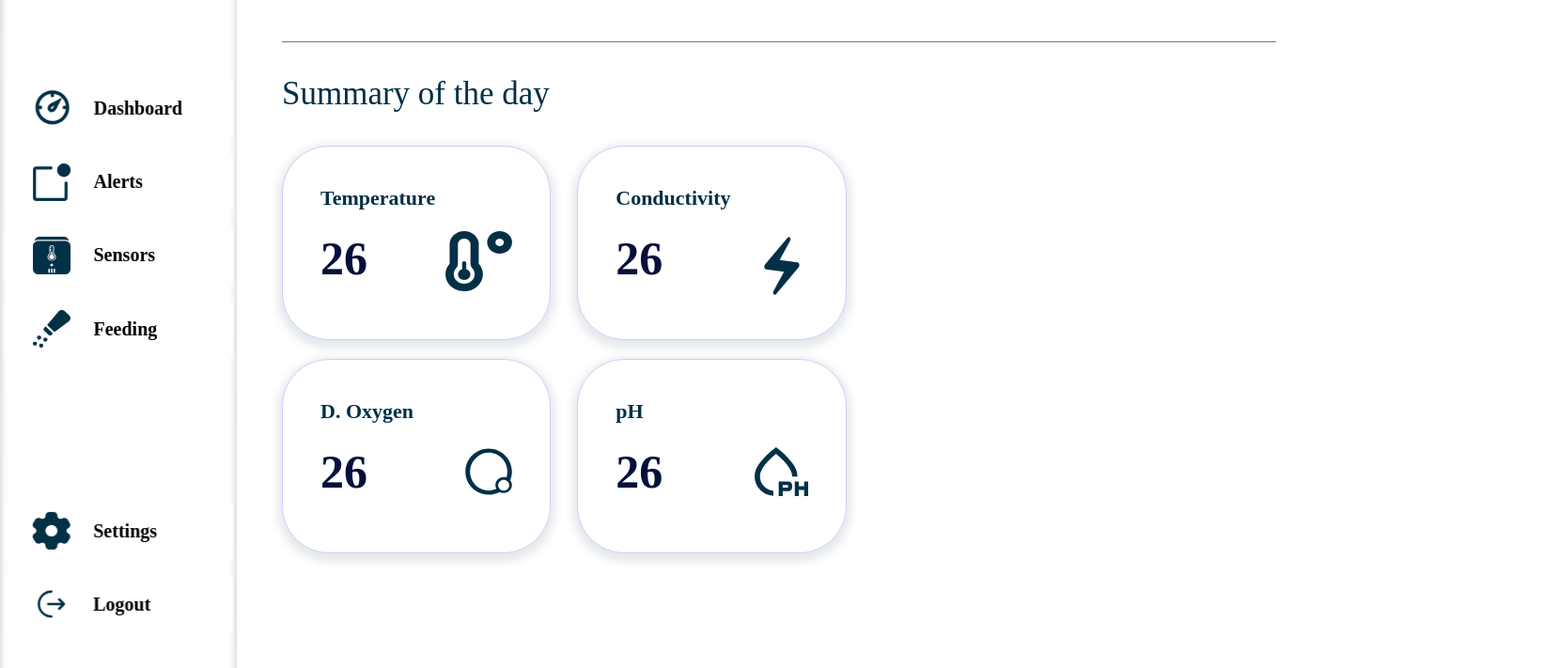
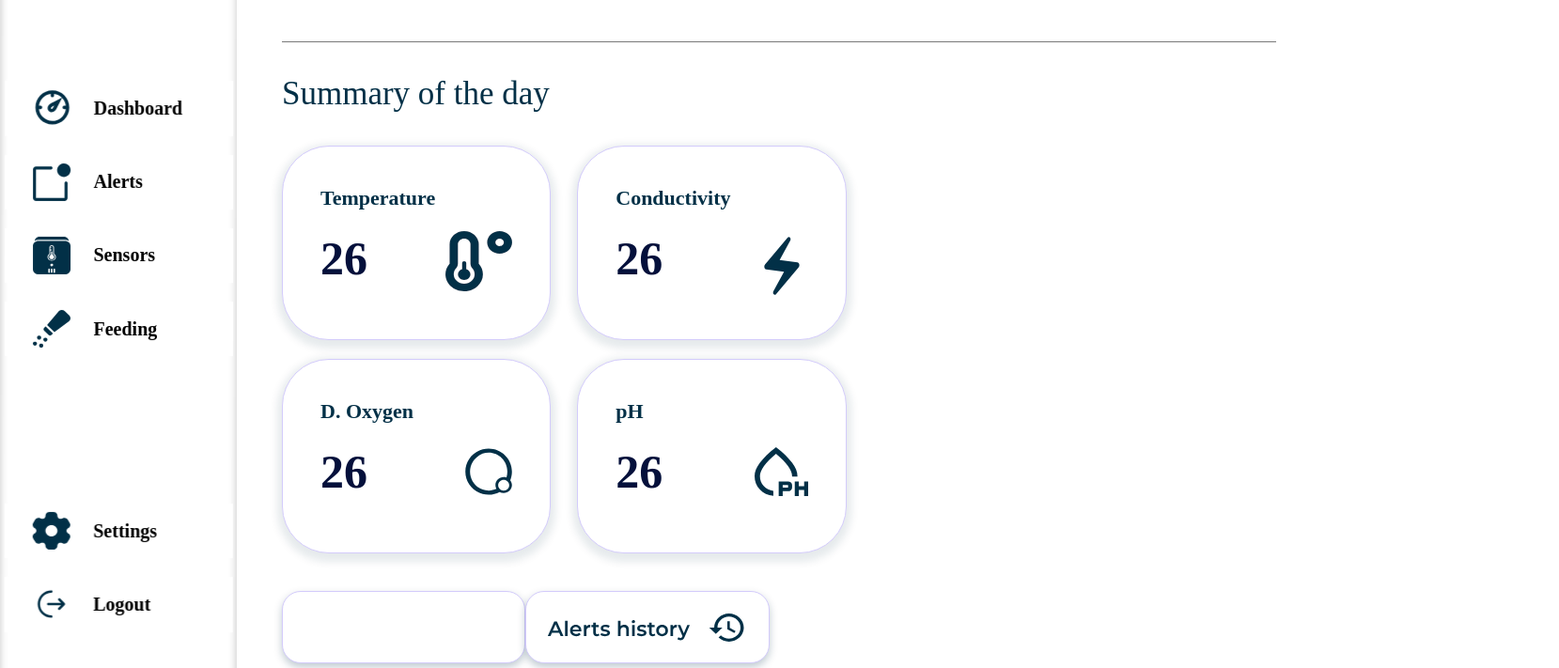
Before and after one commit to MerieemZitouni/FishFlow, a React (Create React App) app: page /alertes in a window 1280 px wide. Shown: the part 89-800 px from the top of the page at 94% size, 1659 px wide, since content can reach past the window. Built offline with nearby package versions, Linux system fonts and the light colour scheme.

Commit message:
grid alertes fixed

```diff
--- a/src/Pages/Alertes/Alertes.js
+++ b/src/Pages/Alertes/Alertes.js
@@ -3,7 +3,7 @@ import styles from './Alertes.module.css';
 import Select from 'react-select';
 import ParameterCard from './ParameterCard';
 
-const Alertes = () => {
+const Alertes = ({ nbAlertes }) => {
 
     const optionBassin = [
         { value: '1', label: 'Bassin 1' },
@@ -56,7 +56,7 @@ const Alertes = () => {
            styles={styleSelect}
            placeholder="Bassin"
            />
-           <img src="assets/notif0.svg" alt="notif" style={{marginLeft: '100px'}} />
+           <img src="assets/notif0.svg" alt="notif" style={{marginLeft: '60px'}} />
            <h4 className={styles.text1} style={{marginLeft: '30px'}}>user user</h4>
            <img src="assets/user.svg" alt="user image" width="48.76" height="47" style={{marginLeft: '30px'}} />
 
@@ -74,7 +74,7 @@ const Alertes = () => {
 
         <div className={styles.graphicContainer}>
 
-         <div>
+         <div className={styles.graphicCol1}>
         <h3 className={styles.title2}>Summary of the day</h3>
         <div className={styles.gridCards}>
            <ParameterCard
@@ -99,6 +99,16 @@ const Alertes = () => {
              iconPath='/assets/phIcon.svg'
               parameterName='pH'
              />
+
+            </div>
+
+            <div className={styles.secondRow}>
+
+            <div className={styles.historyButton} >{nbAlertes}</div>
+            <div className={styles.historyButton}>
+            <img src="assets/historyAlertButton.svg" alt="history" />
+            </div>
+
             </div>
         </div>
 
--- a/src/Pages/Alertes/Alertes.module.css
+++ b/src/Pages/Alertes/Alertes.module.css
@@ -2,7 +2,6 @@
     display: flex;
     flex-direction: column;
     align-items: flex-start;
-    width: 100%;
     margin-left: 300px;
 }
 .title{
@@ -28,6 +27,7 @@ color: #023047;
     display: flex;
     flex-direction: row;
     align-items: center;
+
 }
 
 .text1{
@@ -64,6 +64,7 @@ flex-direction: column;
 padding-left:40px;
 padding-top: 20px;
 padding-right:40px;
+cursor: pointer;
 
 }
 
@@ -133,3 +134,36 @@ color: #04103B;
 
 
 }
+
+.historyButton{
+
+width: 100%;
+height: 75px;
+
+
+background: #FFFFFF;
+border: 1px solid #D3CBFB;
+box-shadow: 0px 4px 8px rgba(2, 48, 71, 0.25);
+border-radius: 20px;
+
+display: flex;
+flex-direction: row;
+align-items: center;
+justify-content: center;
+cursor: pointer;
+
+}
+
+.secondRow{
+    display: flex;
+    flex-direction: row;
+    justify-content: space-between;
+    width: 100%;
+    margin-top: 40px;
+}
+
+.graphicCol1{
+    display: flex;
+    flex-direction: column;
+    width:100%
+}
```
Also changed, not shown: public/assets/historyAlertButton.svg (added).
